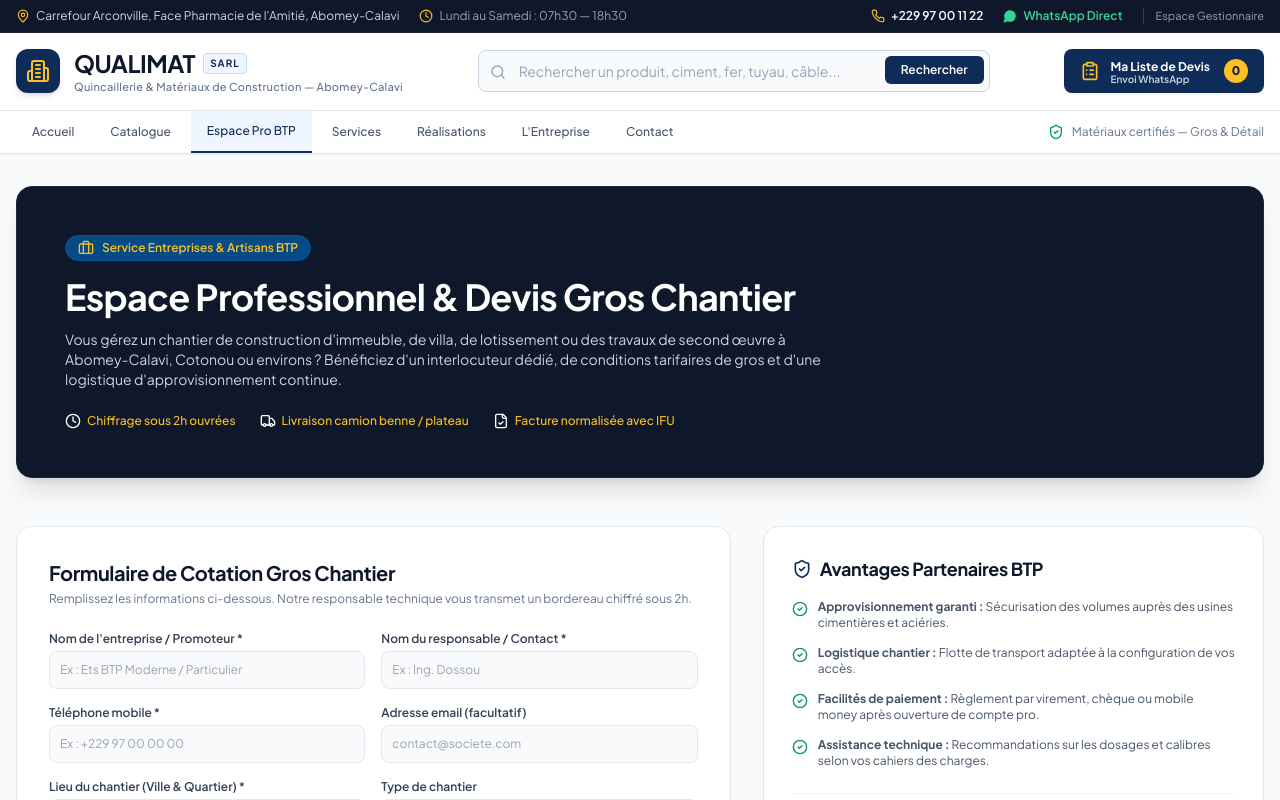
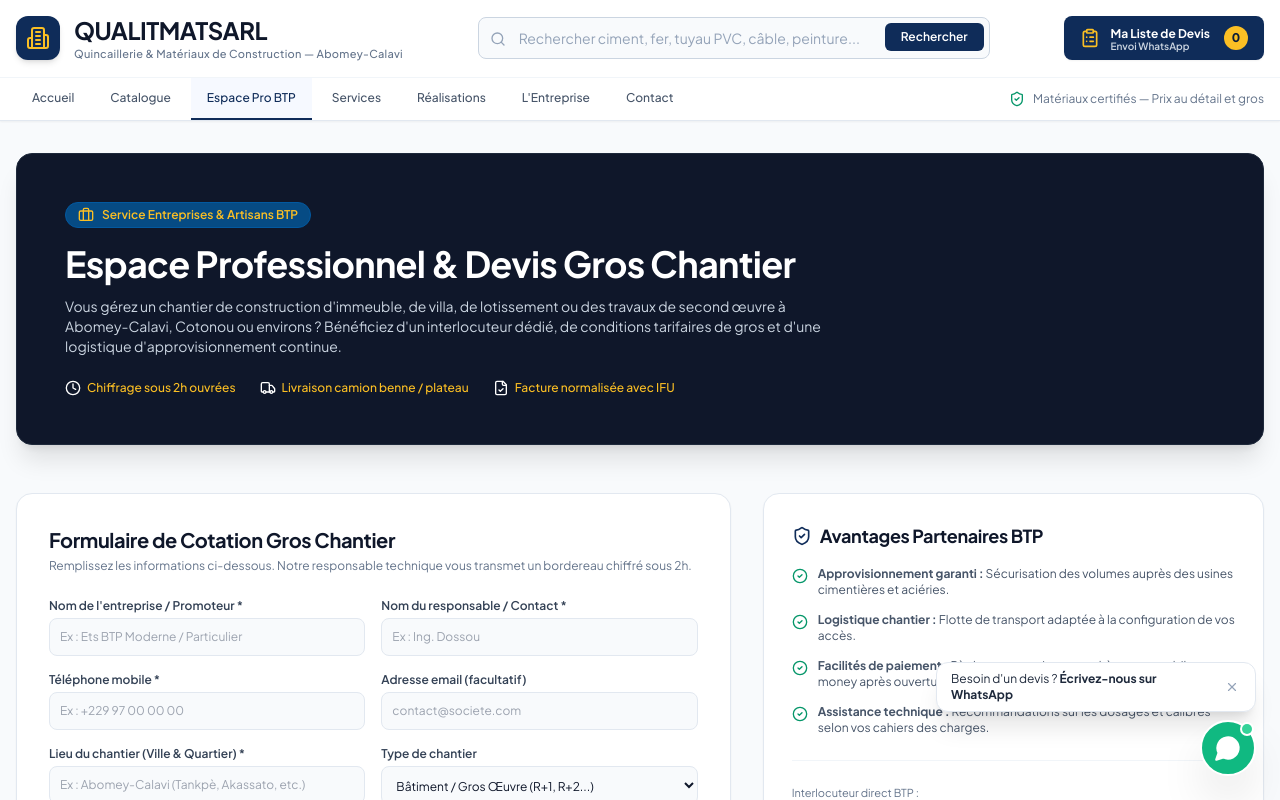
Before and after one commit to junesnatan/qualitmatsarl-, a Next.js app: page /pro in a window 1280 px wide. Shown: the top 800 px of the page. Built offline with nearby package versions, Linux system fonts and the light colour scheme.

Commit message:
fix: suppression topbar, soulignement dynamique par route, QUALITMATSARL et icone flottante WhatsApp

```diff
--- a/src/app/layout.tsx
+++ b/src/app/layout.tsx
@@ -4,19 +4,20 @@
 import Header from "@/components/layout/Header";
 import Footer from "@/components/layout/Footer";
 import MobileStickyBar from "@/components/layout/MobileStickyBar";
+import FloatingWhatsApp from "@/components/common/FloatingWhatsApp";
 import Toast from "@/components/common/Toast";
 
 export const viewport = {
   width: "device-width",
   initialScale: 1,
   maximumScale: 5,
-  themeColor: "#16222B",
+  themeColor: "#0F2C59",
 };
 
 export const metadata: Metadata = {
-  title: "Qualimat SARL — Quincaillerie & Matériaux de Construction à Abomey-Calavi (Bénin)",
+  title: "QUALITMATSARL — Quincaillerie & Matériaux de Construction à Abomey-Calavi (Bénin)",
   description:
-    "Quincaillerie et vente de matériaux de construction à Abomey-Calavi. Ciment CPJ 35/45, fer à béton HA, tuyaux PVC, câblerie électrique, outillage et peinture. Préparez votre liste et demandez votre devis direct sur WhatsApp !",
+    "Quincaillerie et vente de matériaux de construction à Abomey-Calavi. Ciment CPJ 35/45, fer à béton HA, tuyaux PVC, câblerie électrique, outillage et peinture. Préparez votre liste et demandez votre devis direct sur WhatsApp (01 96 53 84 55) !",
   keywords: [
     "quincaillerie Abomey-Calavi",
     "matériaux de construction Calavi",
@@ -25,9 +26,9 @@
     "tuyaux PVC Bénin",
     "câbles électriques Bénin",
     "devis matériaux Bénin",
-    "Qualimat SARL",
+    "QUALITMATSARL",
   ],
-  authors: [{ name: "Qualimat SARL" }],
+  authors: [{ name: "QUALITMATSARL" }],
 };
 
 export default function RootLayout({
@@ -37,12 +38,13 @@
 }>) {
   return (
     <html lang="fr" className="scroll-smooth">
-      <body className="bg-beton text-acier font-sans antialiased min-h-screen flex flex-col">
+      <body className="bg-slate-50 text-slate-900 font-sans antialiased min-h-screen flex flex-col">
         <CartProvider>
           <Header />
           <main className="flex-1 w-full pb-16 md:pb-0">{children}</main>
           <Footer />
           <MobileStickyBar />
+          <FloatingWhatsApp />
           <Toast />
         </CartProvider>
       </body>
--- a/src/app/pro/page.tsx
+++ b/src/app/pro/page.tsx
@@ -50,7 +50,7 @@
   };
 
   const handleSendWhatsAppFallback = () => {
-    const text = `Bonjour Qualimat SARL, je suis ${contact} (${societe}).\nChantier à : ${villeQuartier || "Calavi"}.\nType : ${typeChantier}.\nBesoins : ${besoinsTexte || description}\nContact : ${telephone}`;
+    const text = `Bonjour QUALITMATSARL, je suis ${contact} (${societe}).\nChantier à : ${villeQuartier || "Calavi"}.\nType : ${typeChantier}.\nBesoins : ${besoinsTexte || description}\nContact : ${telephone}`;
     window.open(`https://wa.me/${initialSettings.whatsappNumber}?text=${encodeURIComponent(text)}`, "_blank");
   };
 
--- /dev/null
+++ b/src/components/common/FloatingWhatsApp.tsx
@@ -0,0 +1,53 @@
+"use client";
+
+import React, { useState } from "react";
+import { MessageCircle, X } from "lucide-react";
+import { initialSettings } from "@/data/initialData";
+
+export default function FloatingWhatsApp() {
+  const [showTooltip, setShowTooltip] = useState(true);
+
+  const cleanNumber = initialSettings.whatsappNumber.replace(/\D/g, "");
+  const whatsappUrl = `https://wa.me/${cleanNumber}?text=${encodeURIComponent(
+    "Bonjour QUALITMATSARL, je souhaite me renseigner sur vos matériaux."
+  )}`;
+
+  return (
+    <div className="fixed bottom-20 md:bottom-6 right-4 md:right-6 z-50 flex items-end flex-col gap-2">
+      {/* Tooltip d'accueil (peut être fermé par l'utilisateur) */}
+      {showTooltip && (
+        <div className="hidden sm:flex items-center gap-2 bg-white text-slate-800 text-xs px-3.5 py-2 rounded-xl shadow-xl border border-slate-200 animate-fade-in max-w-xs">
+          <span>Besoin d&apos;un devis ? <strong>Écrivez-nous sur WhatsApp</strong></span>
+          <button
+            onClick={() => setShowTooltip(false)}
+            className="text-slate-400 hover:text-slate-600 p-0.5"
+            aria-label="Fermer"
+          >
+            <X className="w-3.5 h-3.5" />
+          </button>
+        </div>
+      )}
+
+      {/* Bouton Flottant Circulaire */}
+      <a
+        href={whatsappUrl}
+        target="_blank"
+        rel="noopener noreferrer"
+        className="relative group w-14 h-14 bg-emerald-500 hover:bg-emerald-600 text-white rounded-full shadow-2xl flex items-center justify-center transition-all duration-300 hover:scale-110 active:scale-95 border-2 border-white"
+        title="Discuter sur WhatsApp avec QUALITMATSARL (01 96 53 84 55)"
+        aria-label="Contacter QUALITMATSARL sur WhatsApp"
+      >
+        {/* Anneau de pulsation subtil */}
+        <span className="absolute inset-0 rounded-full bg-emerald-500 animate-ping opacity-25 pointer-events-none" />
+
+        {/* Icône WhatsApp */}
+        <MessageCircle className="w-7 h-7 fill-current relative z-10" />
+
+        {/* Badge en ligne */}
+        <span className="absolute top-0 right-0 w-3.5 h-3.5 bg-white rounded-full flex items-center justify-center">
+          <span className="w-2.5 h-2.5 rounded-full bg-emerald-400" />
+        </span>
+      </a>
+    </div>
+  );
+}
--- a/src/components/home/Hero.tsx
+++ b/src/components/home/Hero.tsx
@@ -151,7 +151,7 @@
 
               <a
                 href={`https://wa.me/${initialSettings.whatsappNumber}?text=${encodeURIComponent(
-                  "Bonjour Qualimat SARL, je souhaite demander une cotation pour des matériaux."
+                  "Bonjour QUALITMATSARL, je souhaite demander une cotation pour des matériaux."
                 )}`}
                 target="_blank"
                 rel="noopener noreferrer"
--- a/src/components/layout/Footer.tsx
+++ b/src/components/layout/Footer.tsx
@@ -89,7 +89,7 @@
                 <Building2 className="w-5 h-5" />
               </div>
               <span className="font-heading font-extrabold text-xl tracking-tight text-white">
-                QUALIMAT <span className="text-xs text-amber-400 font-bold">SARL</span>
+                QUALITMATSARL
               </span>
             </div>
             <p className="text-xs text-slate-400 leading-relaxed mb-4">
@@ -185,7 +185,7 @@
                   rel="noopener noreferrer"
                   className="text-emerald-400 hover:underline font-semibold"
                 >
-                  +{initialSettings.whatsappNumber} (WhatsApp)
+                  01 96 53 84 55 (WhatsApp Direct)
                 </a>
               </div>
               <div className="flex items-center gap-2.5">
@@ -207,7 +207,7 @@
 
         {/* Bas de page légal */}
         <div className="pt-6 flex flex-col sm:flex-row items-center justify-between gap-4 text-xs text-slate-500">
-          <p>© {new Date().getFullYear()} Qualimat SARL. Tous droits réservés. Abomey-Calavi, République du Bénin.</p>
+          <p>© {new Date().getFullYear()} QUALITMATSARL. Tous droits réservés. Abomey-Calavi, République du Bénin.</p>
           <div className="flex items-center gap-4">
             <Link href="/mentions-legales" className="hover:text-slate-300">
               Mentions légales & Confidentialité
--- a/src/components/layout/Header.tsx
+++ b/src/components/layout/Header.tsx
@@ -2,14 +2,9 @@
 
 import React, { useState } from "react";
 import Link from "next/link";
-import { useRouter } from "next/navigation";
+import { useRouter, usePathname } from "next/navigation";
 import { useCart } from "@/context/CartContext";
-import { initialSettings } from "@/data/initialData";
 import {
-  Phone,
-  MessageCircle,
-  Clock,
-  MapPin,
   ClipboardList,
   Search,
   Menu,
@@ -17,11 +12,11 @@
   Building2,
   ChevronRight,
   ShieldCheck,
-  Briefcase,
 } from "lucide-react";
 
 export default function Header() {
   const router = useRouter();
+  const pathname = usePathname();
   const { totalItems } = useCart();
   const [searchTerm, setSearchTerm] = useState("");
   const [mobileMenuOpen, setMobileMenuOpen] = useState(false);
@@ -37,62 +32,24 @@
   const navLinks = [
     { label: "Accueil", href: "/" },
     { label: "Catalogue", href: "/catalogue" },
-    { label: "Espace Pro BTP", href: "/pro", highlight: true },
+    { label: "Espace Pro BTP", href: "/pro" },
     { label: "Services", href: "/services" },
     { label: "Réalisations", href: "/realisations" },
     { label: "L'Entreprise", href: "/a-propos" },
     { label: "Contact", href: "/contact" },
   ];
 
+  const isLinkActive = (href: string) => {
+    if (href === "/") return pathname === "/";
+    return pathname.startsWith(href);
+  };
+
   return (
-    <header className="sticky top-0 z-40 w-full bg-white shadow-sm">
-      {/* Topbar Corporate claire et épurée */}
-      <div className="bg-slate-900 text-slate-200 text-xs py-2 px-4 border-b border-slate-800">
-        <div className="max-w-7xl mx-auto flex flex-wrap justify-between items-center gap-2">
-          <div className="flex items-center gap-5 flex-wrap">
-            <span className="flex items-center gap-1.5 text-slate-300">
-              <MapPin className="w-3.5 h-3.5 text-amber-400" />
-              <span>{initialSettings.adresse}</span>
-            </span>
-            <span className="hidden md:flex items-center gap-1.5 text-slate-400">
-              <Clock className="w-3.5 h-3.5 text-amber-400" />
-              <span>{initialSettings.horairesSemaine}</span>
-            </span>
-          </div>
-
-          <div className="flex items-center gap-5 ml-auto">
-            <a
-              href={`tel:${initialSettings.telephonePrincipal.replace(/\s+/g, "")}`}
-              className="flex items-center gap-1.5 text-white hover:text-amber-400 font-semibold transition"
-            >
-              <Phone className="w-3.5 h-3.5 text-amber-400" />
-              <span>{initialSettings.telephonePrincipal}</span>
-            </a>
-            <a
-              href={`https://wa.me/${initialSettings.whatsappNumber}?text=${encodeURIComponent(
-                "Bonjour Qualimat SARL, je souhaite me renseigner sur vos matériaux."
-              )}`}
-              target="_blank"
-              rel="noopener noreferrer"
-              className="hidden sm:flex items-center gap-1.5 text-emerald-400 hover:text-emerald-300 font-semibold"
-            >
-              <MessageCircle className="w-3.5 h-3.5 fill-current" />
-              <span>WhatsApp Direct</span>
-            </a>
-            <Link
-              href="/admin"
-              className="text-[11px] text-slate-400 hover:text-white border-l border-slate-700 pl-3 transition"
-            >
-              Espace Gestionnaire
-            </Link>
-          </div>
-        </div>
-      </div>
-
-      {/* Barre Principale : Logo, Recherche, Devis */}
-      <div className="border-b border-slate-200 py-3.5 px-4 bg-white">
+    <header className="sticky top-0 z-40 w-full bg-white shadow-sm border-b border-slate-200">
+      {/* Barre Principale : Logo QUALITMATSARL, Recherche, Panier Devis */}
+      <div className="py-3.5 px-4 bg-white">
         <div className="max-w-7xl mx-auto flex items-center justify-between gap-6">
-          {/* Logo Corporate */}
+          {/* Logo Corporate QUALITMATSARL */}
           <Link href="/" className="flex items-center gap-3.5 shrink-0 group">
             <div className="w-11 h-11 bg-brand-900 text-white flex items-center justify-center rounded-xl shadow-md group-hover:bg-brand-800 transition-colors">
               <Building2 className="w-6 h-6 text-amber-400" />
@@ -100,10 +57,7 @@
             <div>
               <div className="flex items-center gap-2">
                 <span className="font-heading font-extrabold text-2xl tracking-tight text-slate-900">
-                  QUALIMAT
-                </span>
-                <span className="text-[10px] font-bold text-brand-900 uppercase tracking-widest bg-brand-50 border border-brand-200 px-1.5 py-0.5 rounded">
-                  SARL
+                  QUALITMATSARL
                 </span>
               </div>
               <p className="text-[11px] text-slate-500 font-medium tracking-wide">
@@ -119,7 +73,7 @@
           >
             <input
               type="text"
-              placeholder="Rechercher un produit, ciment, fer, tuyau, câble..."
+              placeholder="Rechercher ciment, fer, tuyau PVC, câble, peinture..."
               value={searchTerm}
               onChange={(e) => setSearchTerm(e.target.value)}
               className="w-full bg-slate-50 text-slate-900 placeholder-slate-400 text-sm px-4 py-2.5 pl-10 rounded-lg border border-slate-300 focus:outline-none focus:bg-white focus:border-brand-900 focus:ring-1 focus:ring-brand-900 transition"
@@ -169,36 +123,39 @@
         </div>
       </div>
 
-      {/* Menu de navigation secondaire (Desktop) */}
-      <nav className="hidden md:block bg-white border-b border-slate-200">
+      {/* Menu de navigation secondaire (Desktop) avec soulignement actif dynamique */}
+      <nav className="hidden md:block bg-white border-t border-slate-100">
         <div className="max-w-7xl mx-auto px-4 flex items-center justify-between">
           <ul className="flex items-center space-x-1 text-xs font-semibold">
-            {navLinks.map((link) => (
+            {navLinks.map((link) => {
+              const active = isLinkActive(link.href);
+              return (
                 <li key={link.href}>
                   <Link
                     href={link.href}
-                  className={`inline-block py-3 px-4 transition-colors font-medium ${
-                    link.highlight
-                      ? "text-brand-900 font-bold bg-brand-50 border-b-2 border-brand-900 hover:bg-brand-100"
-                      : "text-slate-600 hover:text-brand-900 hover:bg-slate-50"
+                    className={`inline-block py-3 px-4 transition-colors font-medium border-b-2 ${
+                      active
+                        ? "text-brand-900 font-bold border-brand-900 bg-brand-50/60"
+                        : "text-slate-600 hover:text-brand-900 hover:bg-slate-50 border-transparent"
                     }`}
                   >
                     {link.label}
                   </Link>
                 </li>
-            ))}
+              );
+            })}
           </ul>
 
           <div className="flex items-center gap-2 text-xs text-slate-500 py-2">
             <ShieldCheck className="w-4 h-4 text-emerald-600" />
-            <span>Matériaux certifiés — Gros & Détail</span>
+            <span>Matériaux certifiés — Prix au détail et gros</span>
           </div>
         </div>
       </nav>
 
       {/* Menu mobile déroulant */}
       {mobileMenuOpen && (
-        <div className="md:hidden bg-white border-b border-slate-200 p-4 shadow-xl animate-fade-in">
+        <div className="md:hidden bg-white border-t border-slate-200 p-4 shadow-xl animate-fade-in">
           {/* Recherche mobile */}
           <form onSubmit={handleSearch} className="mb-4 relative">
             <input
@@ -218,13 +175,15 @@
           </form>
 
           <ul className="space-y-1">
-            {navLinks.map((link) => (
+            {navLinks.map((link) => {
+              const active = isLinkActive(link.href);
+              return (
                 <li key={link.href}>
                   <Link
                     href={link.href}
                     onClick={() => setMobileMenuOpen(false)}
                     className={`flex items-center justify-between py-2.5 px-3 rounded-lg text-sm font-medium ${
-                    link.highlight
+                      active
                         ? "bg-brand-50 text-brand-900 font-bold border-l-4 border-brand-900"
                         : "text-slate-700 hover:bg-slate-100"
                     }`}
@@ -233,7 +192,8 @@
                     <ChevronRight className="w-4 h-4 text-slate-400" />
                   </Link>
                 </li>
-            ))}
+              );
+            })}
             <li className="pt-2 border-t border-slate-200">
               <Link
                 href="/admin"
--- a/src/components/layout/MobileStickyBar.tsx
+++ b/src/components/layout/MobileStickyBar.tsx
@@ -25,7 +25,7 @@
         {/* Bouton WhatsApp direct */}
         <a
           href={`https://wa.me/${initialSettings.whatsappNumber}?text=${encodeURIComponent(
-            "Bonjour Qualimat SARL, je souhaite des renseignements sur vos matériaux."
+            "Bonjour QUALITMATSARL, je souhaite des renseignements sur vos matériaux."
           )}`}
           target="_blank"
           rel="noopener noreferrer"
--- a/src/data/initialData.ts
+++ b/src/data/initialData.ts
@@ -1,15 +1,15 @@
 import { Category, Product, Promotion, SiteSettings, Testimonial } from "@/types";
 
 export const initialSettings: SiteSettings = {
-  whatsappNumber: "22997001122",
-  telephonePrincipal: "+229 97 00 11 22",
-  telephoneSecondaire: "+229 65 00 33 44",
-  email: "contact@qualimat-sarl.bj",
+  whatsappNumber: "2290196538455",
+  telephonePrincipal: "+229 01 96 53 84 55",
+  telephoneSecondaire: "+229 01 96 53 84 55",
+  email: "contact@qualitmatsarl.bj",
   adresse: "Carrefour Arconville, Face Pharmacie de l'Amitié, Abomey-Calavi",
   ville: "Abomey-Calavi, Bénin",
   horairesSemaine: "Lundi au Samedi : 07h30 — 18h30",
   horairesDimanche: "Dimanche : 08h00 — 13h00 (Urgences chantiers)",
-  facebookUrl: "https://facebook.com/qualimatbénin",
+  facebookUrl: "https://facebook.com/qualitmatsarl",
   googleMapsUrl: "https://maps.google.com/?q=Abomey-Calavi+Qualimat",
   ifu: "3202112345678",
   rccm: "RB/ABC/21 B 1234",
--- a/src/lib/storage.ts
+++ b/src/lib/storage.ts
@@ -140,7 +140,7 @@
   customerQuartier?: string,
   customerPhone?: string
 ): { url: string; isTooLong: boolean; rawText: string } {
-  let message = "Bonjour Qualimat, je souhaite un devis pour :\n";
+  let message = "Bonjour QUALITMATSARL, je souhaite un devis pour :\n";
 
   for (const item of items) {
     message += `- ${item.product.nom} (${item.product.unite}) x ${item.quantite}\n`;
@@ -156,7 +156,7 @@
     message += `\nQuartier : ${customerQuartier.trim()} (Abomey-Calavi / environs)`;
   }
 
-  message += "\n\nEnvoyé depuis le site Qualimat";
+  message += "\n\nEnvoyé depuis le site QUALITMATSARL";
 
   // Nettoyage du numéro : chiffres uniquement
   const cleanNumber = whatsappNumber.replace(/\D/g, "");
```
Lines whose indentation alone changed are shown as unchanged.
